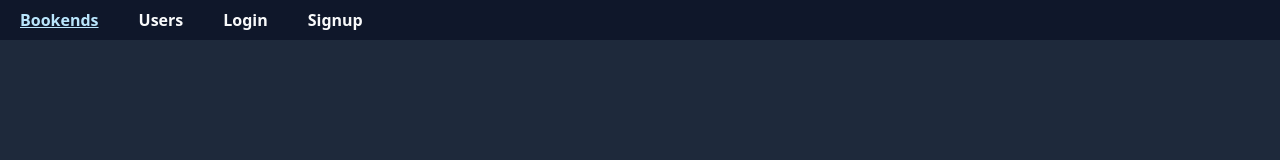
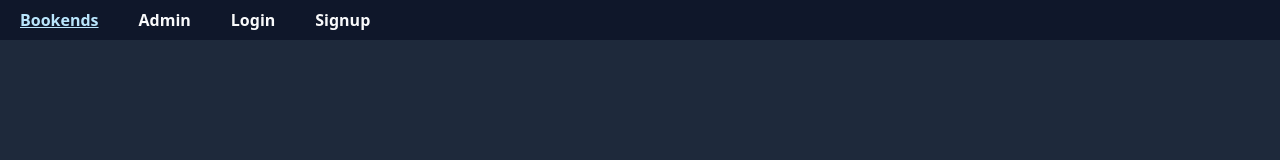
Before and after one commit to lexmaclellan/Bookends, a React (Vite) app in the folder client/: page /login in a window 1280 px wide. Shown: the top 160 px of the page. Built offline with nearby package versions, Linux system fonts and the light colour scheme.

Commit message:
Added admin link

```diff
--- a/client/src/App.jsx
+++ b/client/src/App.jsx
@@ -6,7 +6,7 @@ import EditBook from './pages/EditBook'
 import Login from './pages/Login'
 import ShowBook from './pages/ShowBook'
 import Signup from './pages/Signup'
-import Users from './pages/UsersList'
+import Admin from './pages/Admin'
 import Navbar from './components/Navbar'
 import Layout from './components/Layout'
 import Missing from './components/Missing'
@@ -27,7 +27,7 @@ function App() {
 
           {/* protect these routes */}
           <Route element={<RequireAuth />}>
-            <Route path='/users' element={<Users />} />
+            <Route path='/admin' element={<Admin />} />
             <Route path='/books/create' element={<CreateBook />} />
             <Route path='/books/edit/:bookID' element={<EditBook />} />
             <Route path='/books/delete/:bookID' element={<DeleteBook />} />
--- a/client/src/components/Navbar.jsx
+++ b/client/src/components/Navbar.jsx
@@ -11,7 +11,7 @@ function Navbar() {
             </div>
             <nav className='flex items-center'>
                 <div>
-                    <Link className='px-5 py-2 text-gray-50 font-semibold hover:underline hover:text-sky-200' to='/users'>Users</Link>
+                    <Link className='px-5 py-2 text-gray-50 font-semibold hover:underline hover:text-sky-200' to='/admin'>Admin</Link>
                     <Link className='px-5 py-2 text-gray-50 font-semibold hover:underline hover:text-sky-200' to='/login'>Login</Link>
                     <Link className='px-5 py-2 text-gray-50 font-semibold hover:underline hover:text-sky-200' to='/signup'>Signup</Link>
                 </div>
--- a/client/src/pages/Admin.jsx
+++ b/client/src/pages/Admin.jsx
@@ -3,11 +3,10 @@ import UsersList from './UsersList'
 
 function Admin() {
     return (
-        <section>
-            <h1>Admin</h1>
+        <article className='p-4'>
+            <h1 className='text-3xl my-8'>Admin</h1>
             <UsersList />
-            <Link to='/'>Home</Link>
-        </section>
+        </article>
     )
 }
 
--- a/client/src/pages/UsersList.jsx
+++ b/client/src/pages/UsersList.jsx
@@ -36,7 +36,7 @@ function Users() {
         controller.abort()
     }, [])
     return (
-        <article className='p-4'>
+        <>
             <div className='flex justify-between items-center'>
                 <h1 className='text-3xl my-8'>Users List</h1>
                 <Link to='/users/create'>
@@ -54,7 +54,7 @@ function Users() {
                     }
                 </>
             )}
-        </article>
+        </>
     )
 }
 
```
